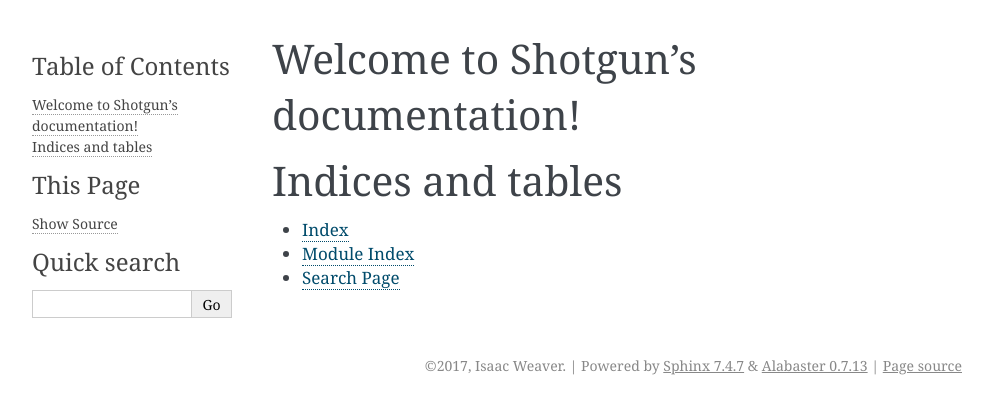
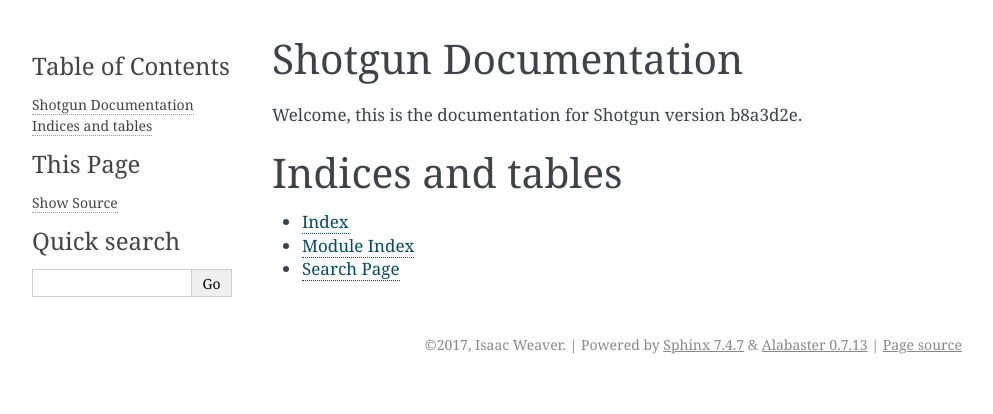
Before and after one commit to wisaac407/shotgun, a Sphinx documentation site: the page built from doc/index.rst, in a window 1280 px wide. Shown: the top 414 px of the page, without its empty margins (148-1141 px from the left). Built offline with Sphinx 7.4.7, drawn with Linux system fonts in a browser that asks for light colours; pages that are not in the unit, such as notebooks, are missing from menus.

```diff
--- a/doc/conf.py
+++ b/doc/conf.py
@@ -23,8 +23,8 @@ project = 'Shotgun'
 copyright = '2017, Isaac Weaver'
 author = 'Isaac Weaver'
 
-version = '1.0.0'
-release = '1.0.0'
+version = ' b8a3d2e'
+release = ' b8a3d2e'
 
 language = None
 
--- a/doc/index.rst
+++ b/doc/index.rst
@@ -1,6 +1,7 @@
 
-Welcome to Shotgun's documentation!
-===================================
+Shotgun Documentation
+=====================
+Welcome, this is the documentation for Shotgun version  b8a3d2e.
 
 .. toctree::
    :maxdepth: 2
```
